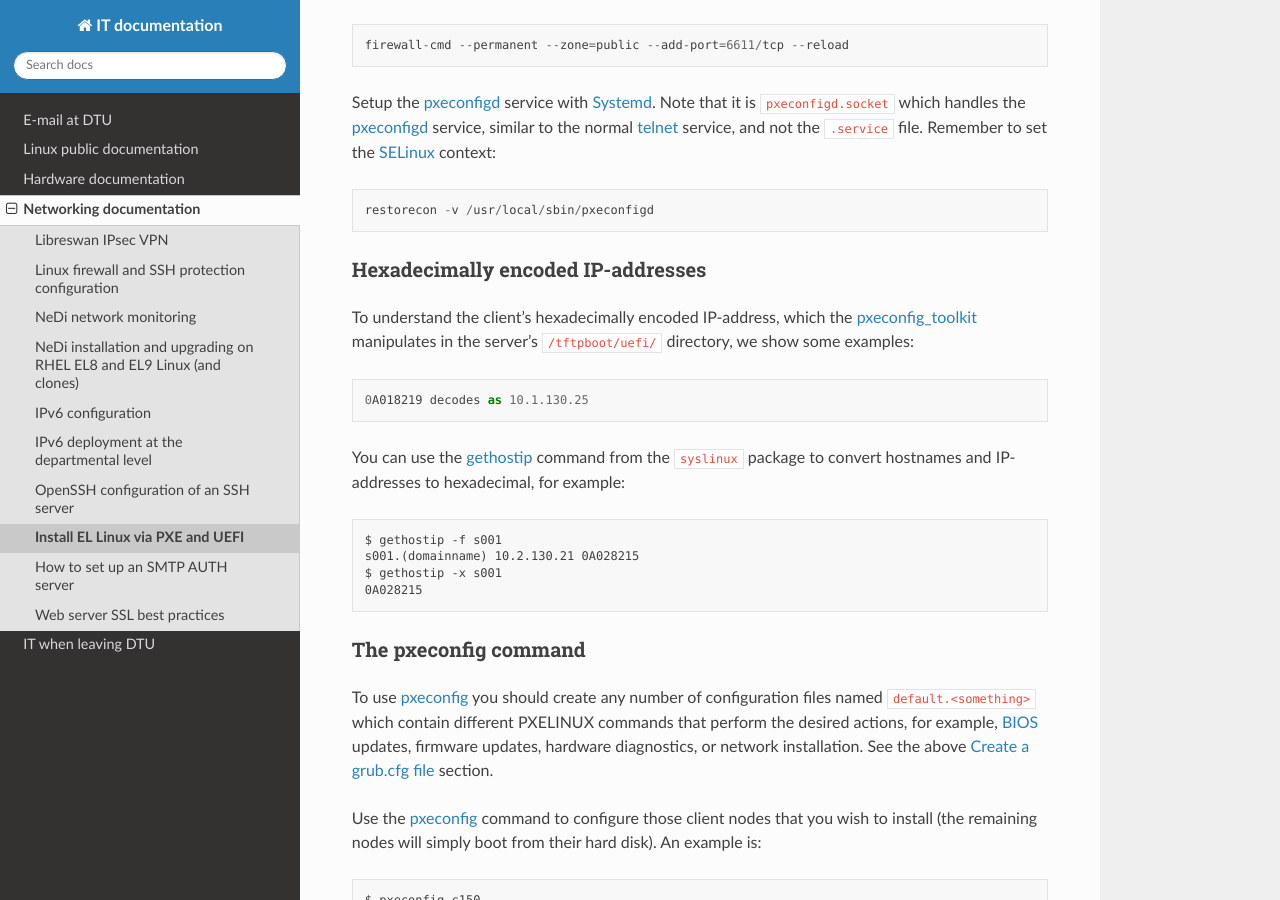
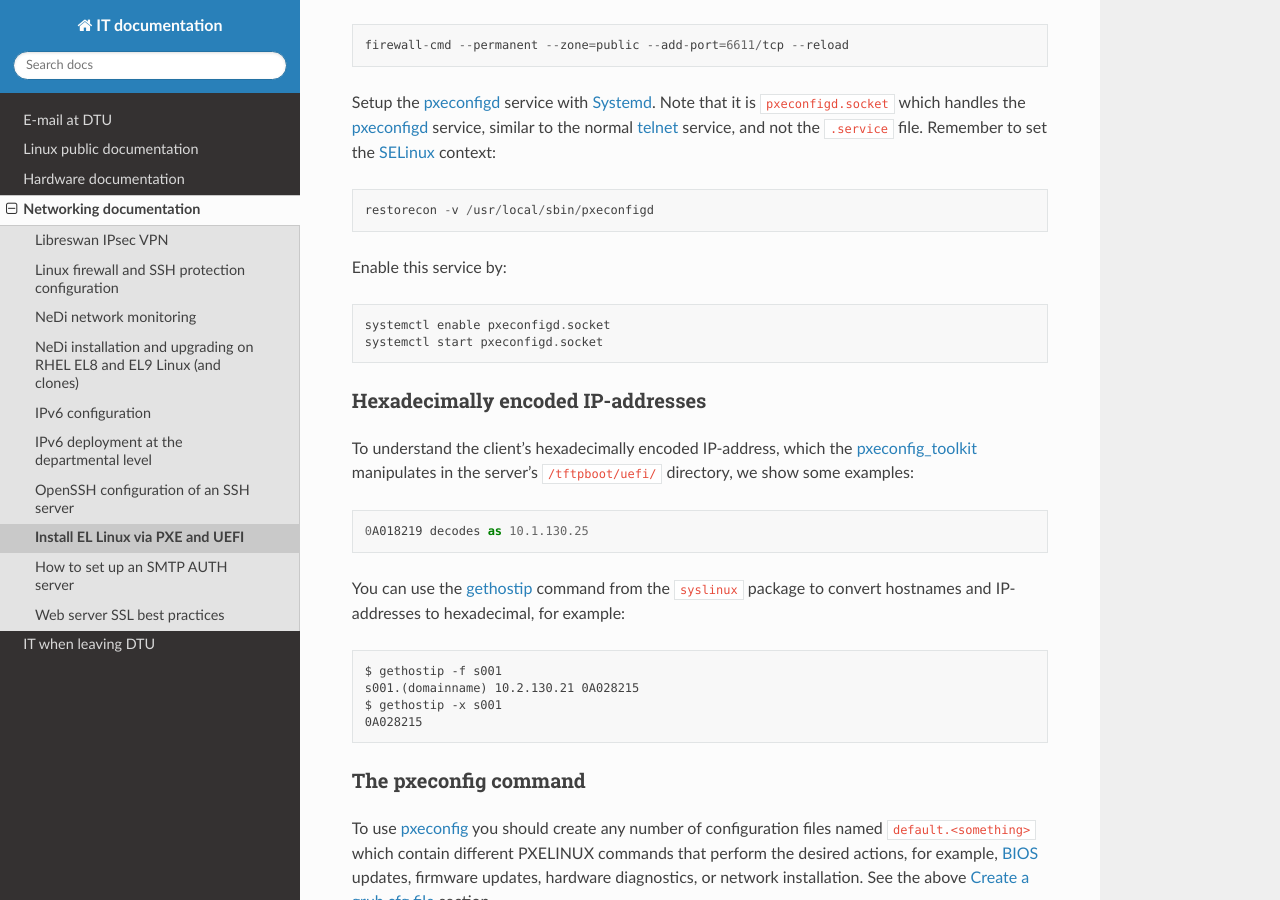
Before and after one commit to OleHolmNielsen/ITwiki, a Sphinx documentation site: the page built from docs/PXE_and_UEFI.rst, in a window 1280 px wide and 900 px high, scrolled down 14877 px. Built offline with Sphinx 7.4.7 and the Read the Docs theme 3.1.0, drawn with Linux system fonts in a browser that asks for light colours.

Commit message:
enable pxeconfigd.socket

```diff
--- a/docs/PXE_and_UEFI.rst
+++ b/docs/PXE_and_UEFI.rst
@@ -724,6 +724,11 @@ Remember to set the SELinux_ context::
 
   restorecon -v /usr/local/sbin/pxeconfigd
 
+Enable this service by::
+
+  systemctl enable pxeconfigd.socket
+  systemctl start pxeconfigd.socket
+
 .. _pxeconfig_toolkit: https://gitlab.com/surfsara/pxeconfig
 .. _pxeconfigd: https://gitlab.com/surfsara/pxeconfig/-/blob/master/src/pxeconfigd.py
 .. _pxeconfig: https://gitlab.com/surfsara/pxeconfig/-/blob/master/src/pxeconfig.py
```
